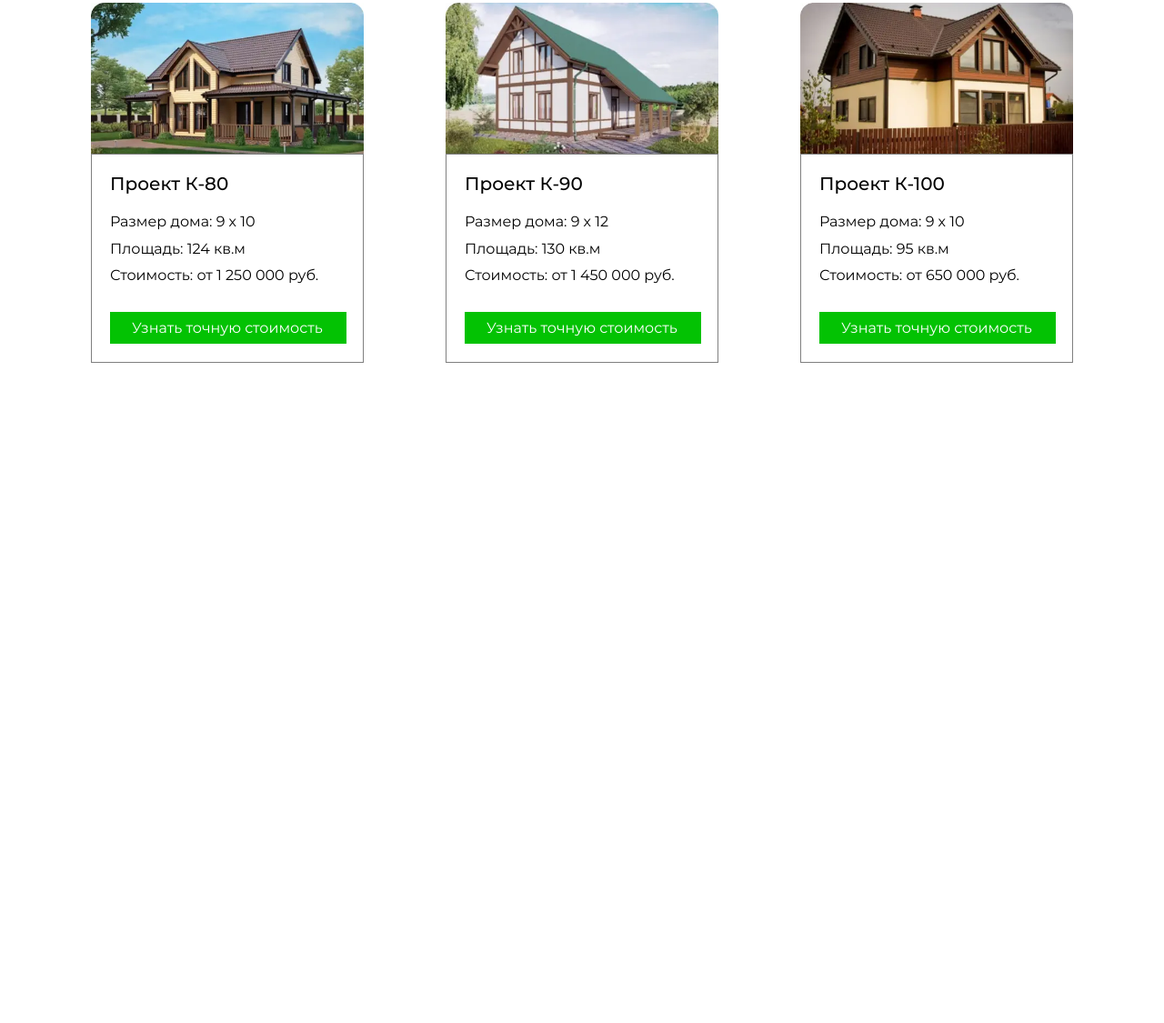
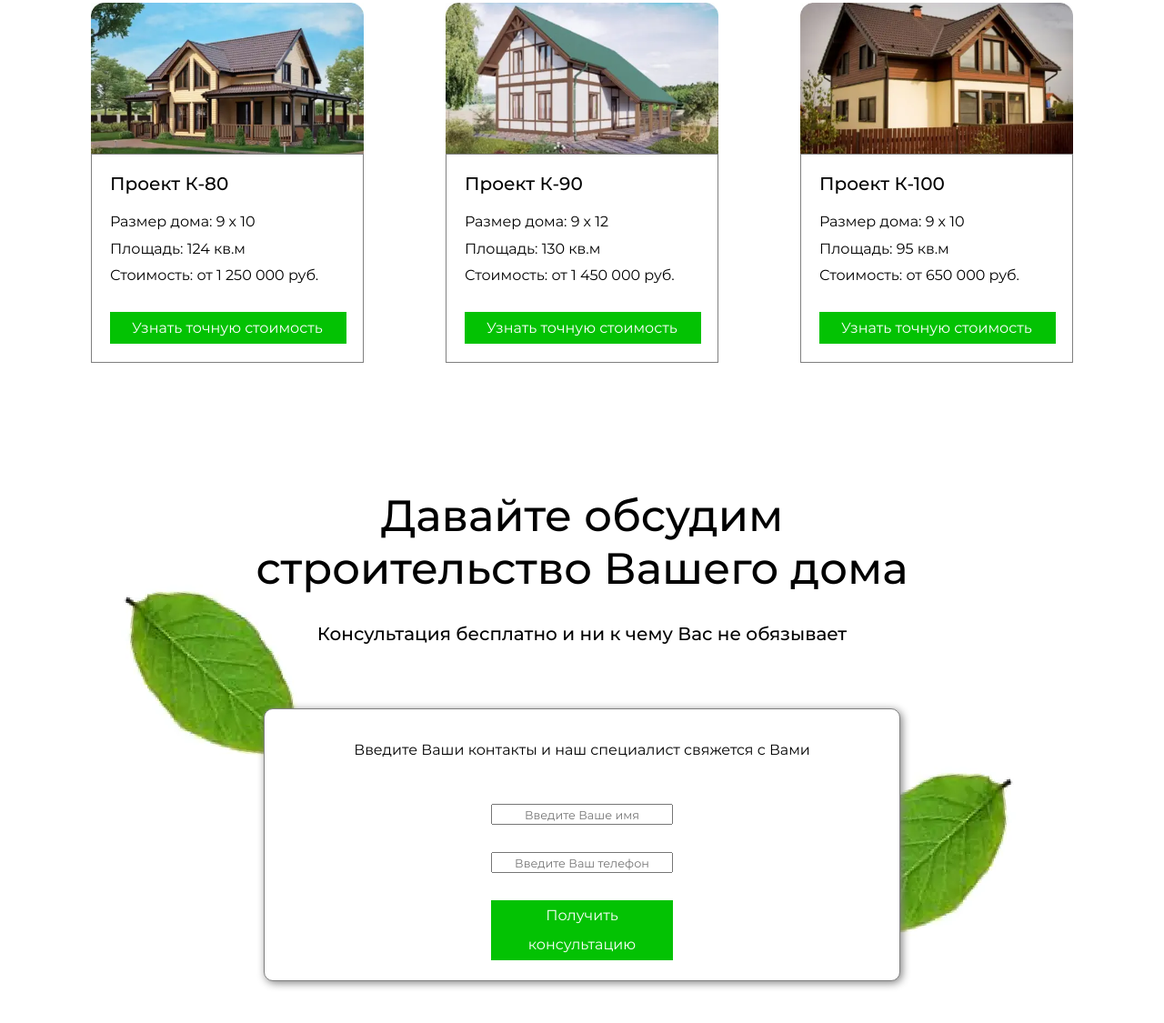
Before and after one commit to Sergey182/HOME, a website: page HOME/index.html in a window 1280 px wide. Shown: the part 3007-4132 px from the top of the page at 91% size. Before the commit the page ends 3476 px from the top, so only its background shows below. Drawn offline with Linux system fonts and the light colour scheme.

Commit message:
Добавлена форма

```diff
--- a/HOME/index.html
+++ b/HOME/index.html
@@ -198,6 +198,40 @@
   </div>
 </section>
 
+      <section class="building">
+  <div class="container">
+    <div class="building__container">
+        <div class="building__leave">
+            <picture><source srcset="../img/leave-building.webp" type="image/webp"><img src="../img/leave-building.jpg" alt="Лист" class="building__leave-pic"></picture>
+        </div>
+        <div class="building__leave2">
+            <picture><source srcset="../img/leave-building.webp" type="image/webp"><img src="../img/leave-building.jpg" alt="Лист" class="building__leave-pic"></picture>
+        </div>
+      <h2 class="building__title">
+        Давайте обсудим <br />
+        строительство Вашего дома
+      </h2>
+      <p class="building__desc">
+        Консультация бесплатно и ни к чему Вас не обязывает
+      </p>
+      <form
+        method="post"
+        action=""
+        class="building__form"
+        name="building__form"
+      >
+        <p class="form__title">
+          Введите Ваши контакты и наш специалист свяжется с Вами
+        </p>
+        <label for="name"></label>
+        <input class="building__input" type="text" name="name" placeholder="Введите Ваше имя" />
+        <label for="number"></label>
+        <input class="building__input" type="text" name="number" placeholder="Введите Ваш телефон" />
+        <button class="building__submit" type="submit">Получить консультацию</button>
+      </form>
+    </div>
+  </div>
+</section>
 
     </main>
   </body>
--- a/src/scss/style.scss
+++ b/src/scss/style.scss
@@ -170,7 +170,6 @@ body {
     border: 1px solid gray;
     margin: 0 auto;
     margin-top: 180px;
-    border: 1px solid rgba(104, 104, 104, 0.137);
     border-radius: 10px;
     margin-bottom: 70px;
     box-shadow: 2px 2px 10px  gray;
@@ -239,6 +238,10 @@ body {
 
 /*=====================PROJECT START=============================*/
 
+.project {
+    margin-bottom: 50px;
+}
+
 .project__title {
     @include section-title;
     margin-bottom: 70px;
@@ -303,6 +306,83 @@ body {
 
 /*=====================BUILDING START=============================*/
 
+.building {
+    margin-bottom: 70px;
+}
+
+.building__title {
+    @include section-title;
+    margin-bottom: 30px;
+}
+
+.building__desc {
+    @include par;
+    text-align: center;
+    margin-bottom: 70px;
+}
+
+.building__form {
+    width: 700px;
+    height: 300px;
+    display: flex;
+    flex-direction: column;
+    align-items: center;
+    border: 1px solid gray;
+    margin: 0 auto;
+    padding: 35px 20px;
+    border-radius: 10px;
+    box-shadow: 2px 2px 10px  gray;
+    background-color: #fff;
+    &:hover {
+        box-shadow: 2px 2px 10px  $colr;
+    }
+}
+
+.form__title {
+    margin-bottom: 50px;
+}
+
+.building__input {
+    width: 200px;
+    height: 30px;
+    margin-bottom: 30px;
+    padding: 0 20px;
+    &::placeholder {
+        font-size: 0.8rem;
+        text-align: center;
+    }
+}
+
+.building__submit {
+    width: 200px;
+    line-height: 2rem;
+    background-color:$colr;
+    color: white;
+    outline: none;
+    border: none;
+    &:hover {
+        box-shadow: 2px 2px 10px  $colr;
+    }
+}
+
+.building__container {
+    position: relative;
+}
+
+.building__leave {
+    position: absolute;
+    z-index: -2;
+    top: 50px;
+    left: 20px;
+}
+
+.building__leave2 {
+    position: absolute;
+    transform: rotateY(180deg);
+    z-index: -2;
+    top: 250px;
+    right: 50px;
+}
 
 
 /*=====================BUILDING END=============================*/
```
Also changed, not shown: src/html/_building.html (+34 -0 lines), HOME/css/style.css, HOME/css/style.min.css, HOME/img/3 — копия.jpg (deleted), HOME/img/3 — копия.webp (deleted), HOME/img/leave-building.jpg (added), HOME/img/leave-building.webp (added), src/img/leave-building.jpg (added).
